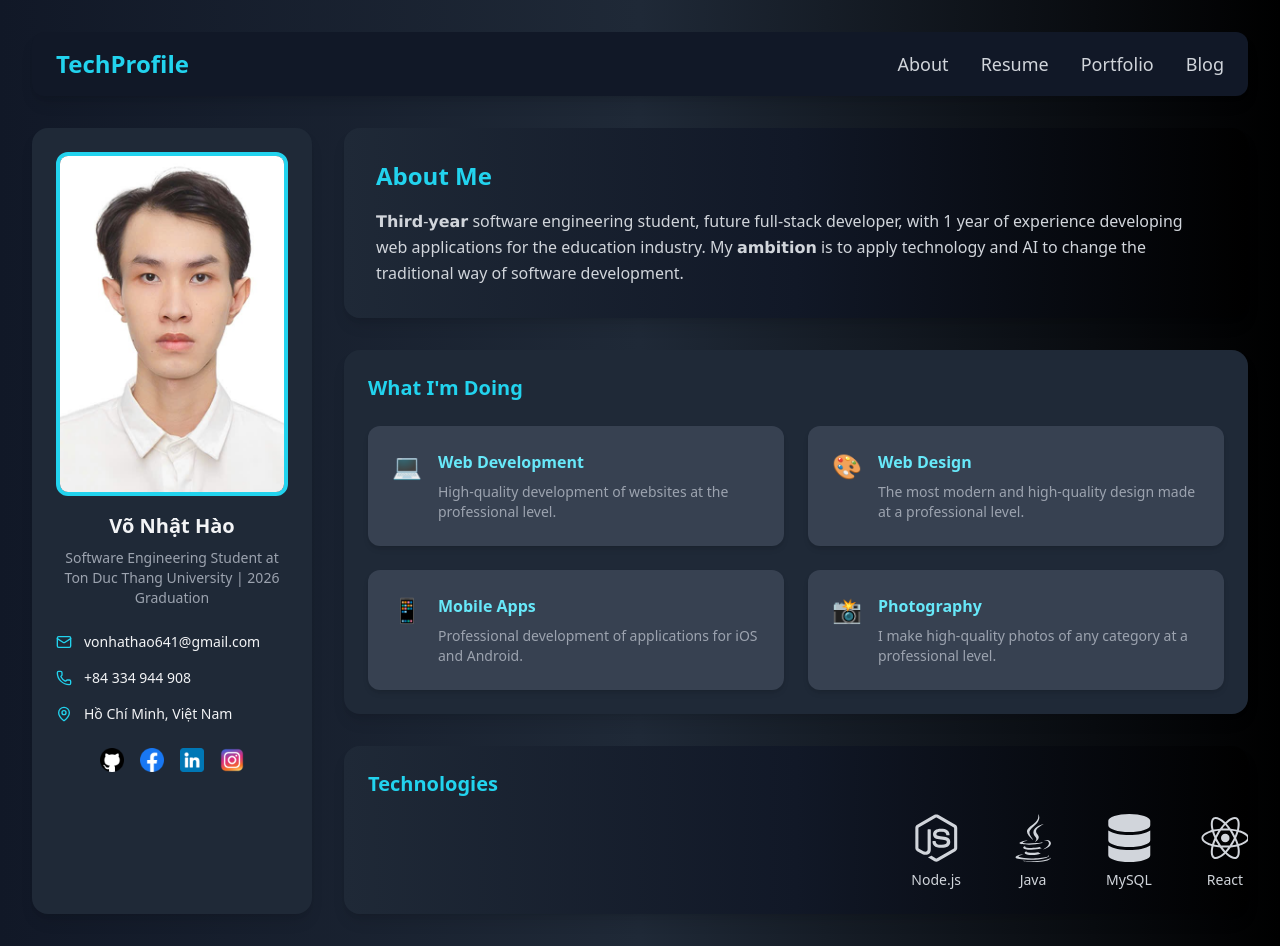
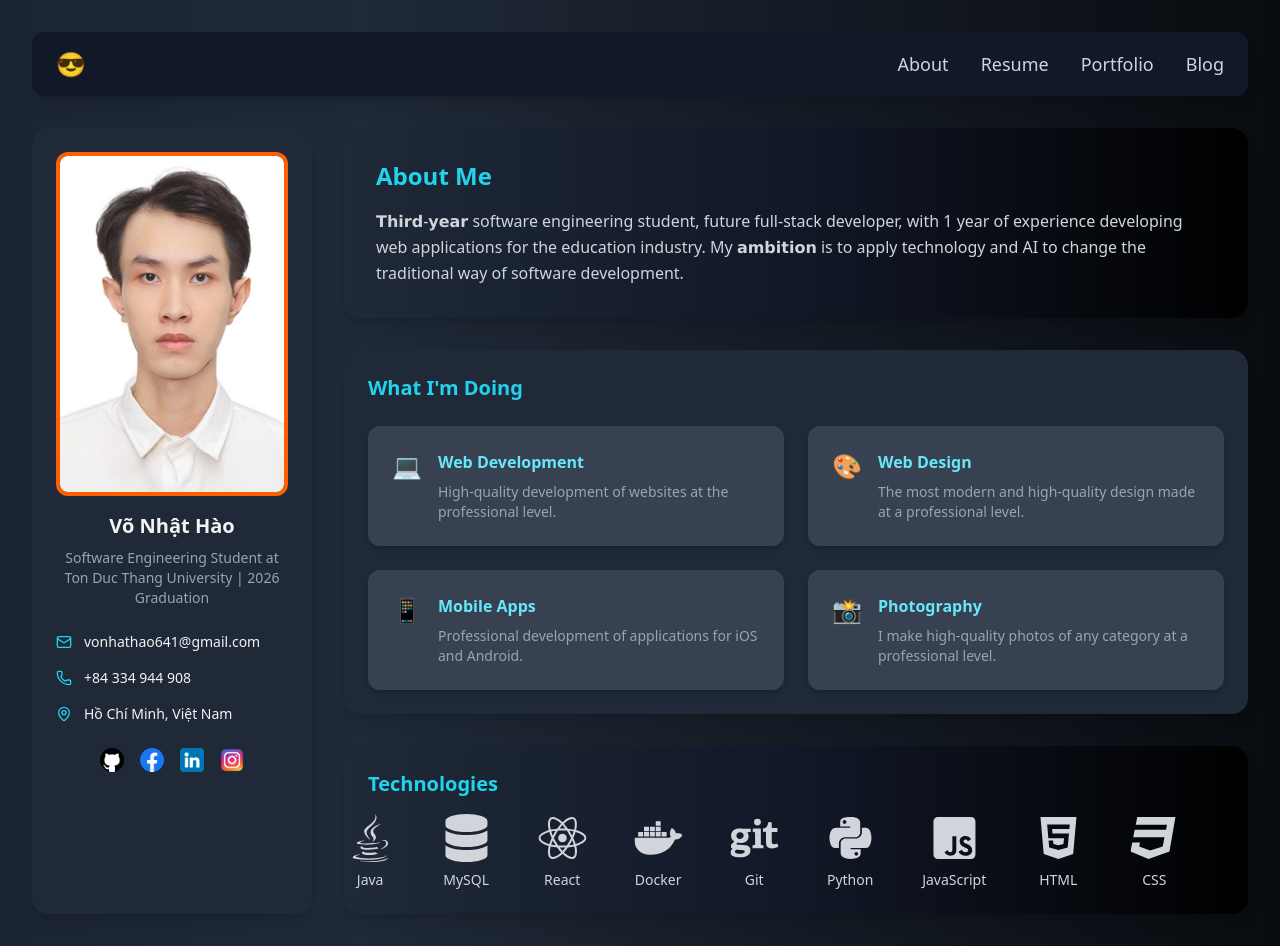
Before and after one commit to nhathao512/Portfolio, a React (Vite) app in the folder my-profile/: page /blog in a window 1280 px wide. Built offline with nearby package versions, Linux system fonts and the light colour scheme.

Commit message:
update animation

```diff
--- a/my-profile/src/App.jsx
+++ b/my-profile/src/App.jsx
@@ -7,7 +7,8 @@ import avatar from "./assets/avatar.jpg";
 const App = () => {
   const profile = {
     name: "Võ Nhật Hào",
-    title: "Software Engineering Student at Ton Duc Thang University | 2026 Graduation",
+    title:
+      "Software Engineering Student at Ton Duc Thang University | 2026 Graduation",
     about:
       "𝗧𝗵𝗶𝗿𝗱-𝘆𝗲𝗮𝗿 software engineering student, future full-stack developer, with 1 year of experience developing web applications for the education industry. My 𝗮𝗺𝗯𝗶𝘁𝗶𝗼𝗻 is to apply technology and AI to change the traditional way of software development.",
     contact: {
@@ -46,7 +47,7 @@ const App = () => {
 
   return (
     <Router>
-      <div className="min-h-screen bg-gradient-to-r from-gray-900 via-gray-800 to-black text-gray-100 p-8">
+      <div className="min-h-screen bg-gradient-to-r from-gray-900 via-gray-800 to-black bg-[length:200%_200%] animate-wave text-gray-100 p-8">
         <div className="max-w-7xl mx-auto">
           <Header />
           <div className="grid grid-cols-1 md:grid-cols-4 gap-8">
--- a/my-profile/src/components/Header.jsx
+++ b/my-profile/src/components/Header.jsx
@@ -12,7 +12,7 @@ export const Header = () => {
     <header className="bg-gray-900 shadow-lg rounded-xl mb-8">
       <div className="container mx-auto px-6 py-4 flex justify-between items-center">
         <div className="text-cyan-400 text-2xl font-bold">
-          <Link to="/">TechProfile</Link>
+          <Link to="/">😎</Link>
         </div>
         <nav className="flex space-x-8">
           {menuItems.map((item) => (
--- a/my-profile/src/components/ProfileAvatar.jsx
+++ b/my-profile/src/components/ProfileAvatar.jsx
@@ -1,6 +1,6 @@
 export const ProfileAvatar = ({ name, title, imageUrl }) => (
   <div className="flex flex-col items-center text-center">
-    <div className="w-25 h-30 rounded-xl mb-4 overflow-hidden border-4 border-cyan-400">
+    <div className="w-25 h-30 rounded-xl mb-4 overflow-hidden border-4 animate-rainbowBorder">
       <img
         src={imageUrl}
         alt="Profile"
--- a/my-profile/src/components/Technologies.jsx
+++ b/my-profile/src/components/Technologies.jsx
@@ -26,7 +26,7 @@ export const Technologies = () => {
   ];
 
   return (
-    <div className="bg-gradient-to-r from-gray-800 via-gray-900 to-black rounded-2xl p-6 shadow-lg mt-8 overflow-x-auto">
+    <div className="bg-gradient-to-r from-gray-800 via-gray-900 to-black rounded-2xl p-6 shadow-lg mt-8 overflow-hidden">
       <h2 className="text-xl font-bold text-cyan-400 mb-4">Technologies</h2>
       <div className="flex space-x-12 animate-marquee">
         {techStack.map((tech, index) => {
--- a/my-profile/tailwind.config.js
+++ b/my-profile/tailwind.config.js
@@ -5,12 +5,28 @@ export default {
     extend: {
       keyframes: {
         marquee: {
-          "0%": { transform: "translateX(100%)" },
+          "0%, 5%": { transform: "translateX(0%)" },
           "100%": { transform: "translateX(-100%)" },
+        },
+        wave: {
+          "0%": { backgroundPosition: "0% 50%" },
+          "50%": { backgroundPosition: "100% 50%" },
+          "100%": { backgroundPosition: "0% 50%" },
+        },
+        rainbowBorder: {
+          "0%": { borderColor: "red" },
+          "16.7%": { borderColor: "orange" },
+          "33.4%": { borderColor: "yellow" },
+          "50%": { borderColor: "green" },
+          "66.7%": { borderColor: "blue" },
+          "83.4%": { borderColor: "indigo" },
+          "100%": { borderColor: "violet" },
         },
       },
       animation: {
         marquee: "marquee 30s linear infinite",
+        wave: "wave 8s ease-in-out infinite",
+        rainbowBorder: "rainbowBorder 5s linear infinite",
       },
     },
   },
```
